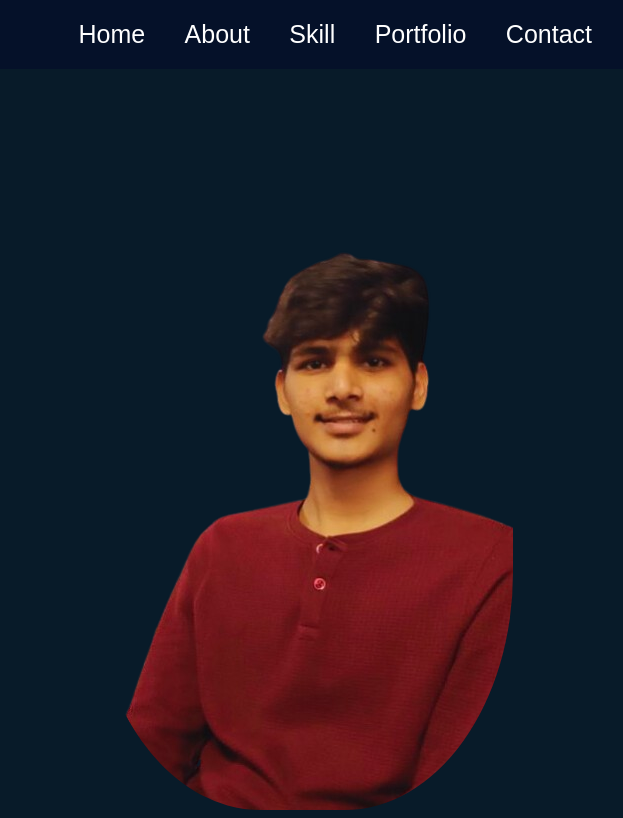
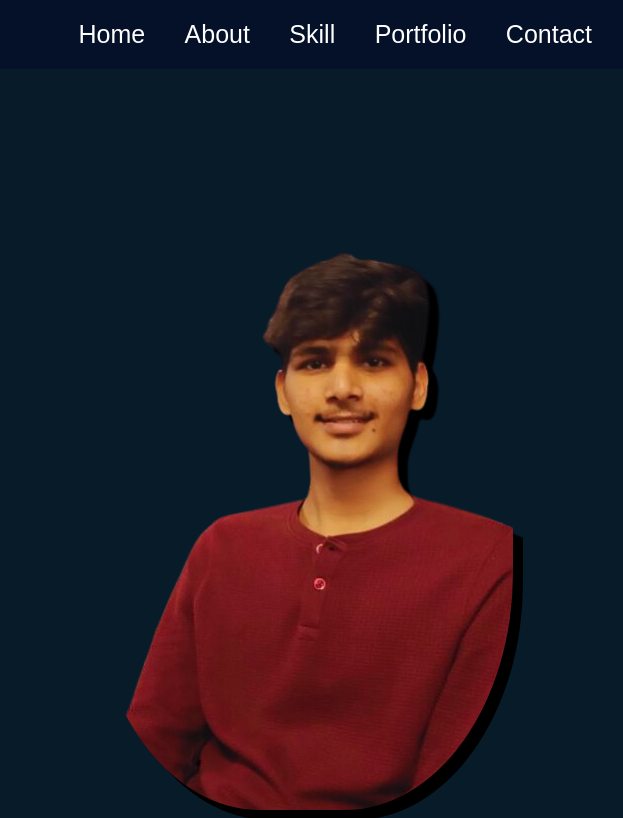
Before and after one commit to hemantsuman264/Hemant-Portfolio, a website: page project/index.html in a window 1280 px wide. Shown: the top 818 px of the page, 560-1183 px from the left. Drawn offline with nearby package versions, Linux system fonts and the light colour scheme.

Commit message:
Update styles.css

```diff
--- a/project/styles.css
+++ b/project/styles.css
@@ -65,6 +65,7 @@ html{
     max-width: 100%;
     height: auto;
     border-radius: 40%;
+    filter: drop-shadow(10px 10px black);
 }
 
 .home-content {
```
